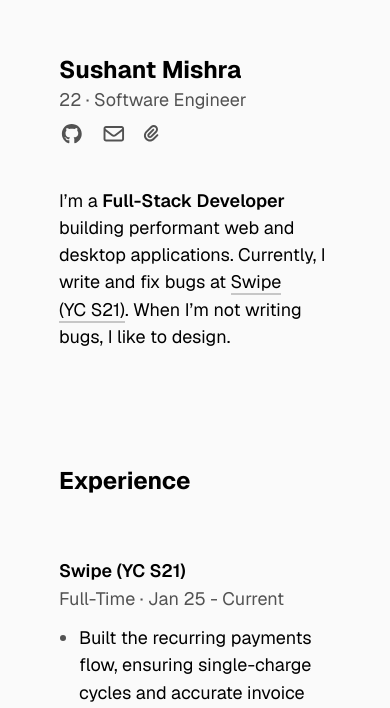
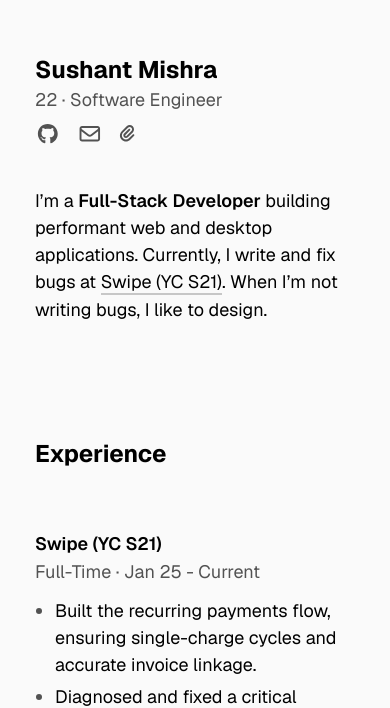
Before and after one commit to Sushants-Git/portfolio_v5, a React (Vite) app: page / in a window 390 px wide. Shown: the part 141-849 px from the top of the page. Built offline with nearby package versions, Linux system fonts and the light colour scheme.

Commit message:
phone fix

```diff
--- a/src/app.tsx
+++ b/src/app.tsx
@@ -50,7 +50,7 @@
 
 function Home() {
     return (
-        <main className="home max-w-[calc(100vw-48px)] mx-auto pb-[100px] lg:max-w-[950px] font-inter leading-fold text-lg">
+        <main className="home md:max-w-[calc(100vw-48px)] mx-auto pb-[100px] lg:max-w-[950px] font-inter leading-fold text-lg">
             <div className="rounded-xxl p-[35px] flex flex-col gap-10 md:gap-6 justify-between md:min-h-[290px] mt-40">
                 <div className="flex flex-col gap-2 md:flex md:flex-row md:justify-between">
                     <div>
```
